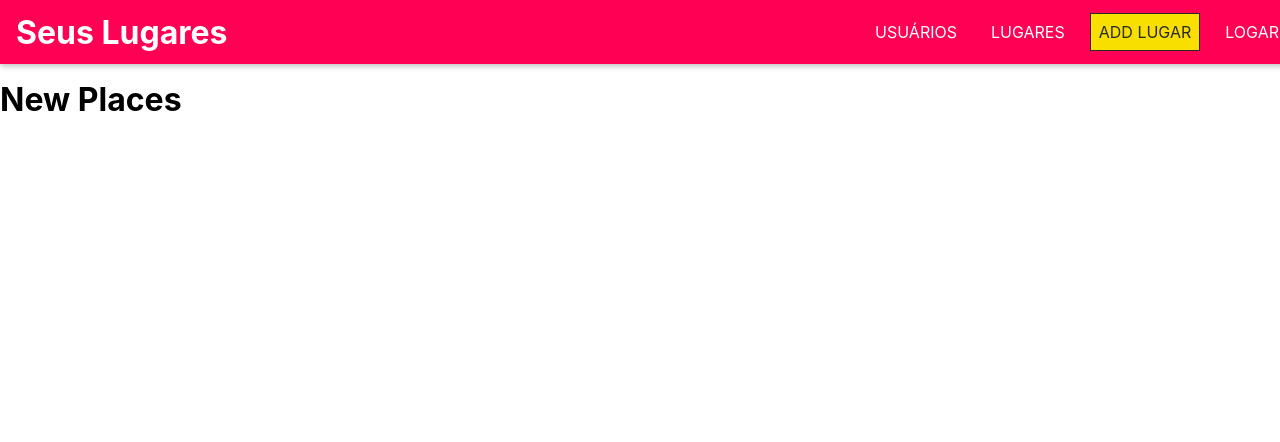
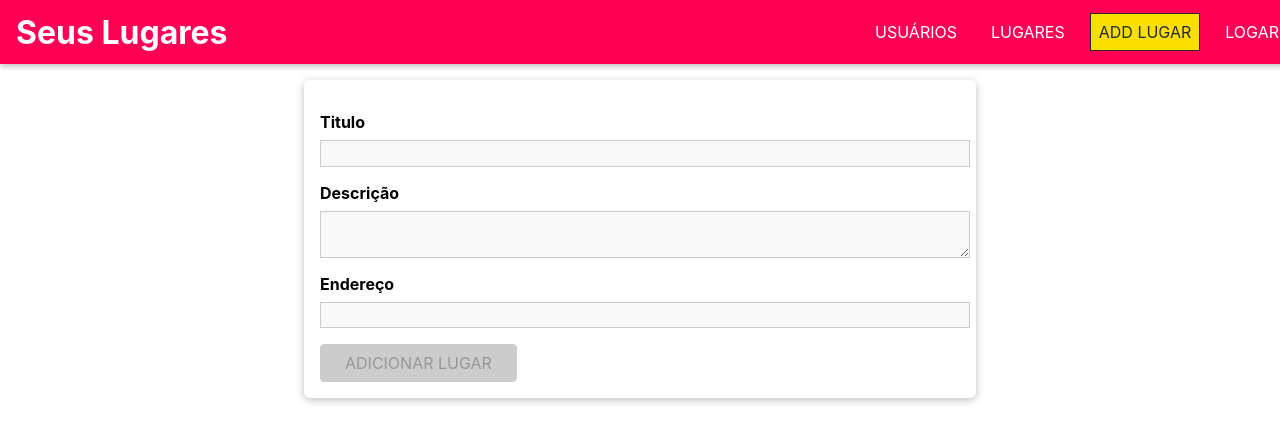
Before and after one commit to diegodls/mern, a React (Create React App) app in the folder frontend_mern/: page /places/new in a window 1280 px wide. Shown: the top 442 px of the page. Built offline with nearby package versions, Linux system fonts and the light colour scheme.

Commit message:
Add formulários ao NewPlaces e validadores

```diff
--- /dev/null
+++ b/frontend_mern/src/places/pages/NewPlaces.css
@@ -0,0 +1,10 @@
+.place-form {
+    list-style: none;
+    margin: 0 auto;
+    padding: 1rem;
+    width: 90%;
+    max-width: 40rem;
+    box-shadow: 0 2px 8px rgba(0, 0, 0, 0.26);
+    border-radius: 6px;
+    background: white;
+  }
--- a/frontend_mern/src/places/pages/NewPlaces.js
+++ b/frontend_mern/src/places/pages/NewPlaces.js
@@ -1,10 +1,98 @@
-import React from "react";
+import React, { useCallback, useReducer } from "react";
+import "./NewPlaces.css";
+
+import Input from "../../shared/components/FormElements/Input";
+import Button from "../../shared/components/FormElements/Button";
+import {
+  VALIDATOR_MINLENGTH,
+  VALIDATOR_REQUIRE,
+} from "../../shared/util/validators";
+
+const formReducer = (state, action) => {
+  switch (action.type) {
+    case "INPUT_CHANGE":
+      let formIsValid = true;
+      for (const inputId in state.inputs) {
+        if (inputId === action.inputId) {
+          formIsValid = formIsValid && action.isValid;
+        } else {
+          formIsValid = formIsValid && state.inputs[inputId].isValid;
+        }
+      }
+      return {
+        ...state,
+        inputs: {
+          ...state.inputs,
+          [action.inputId]: { value: action.value, isValid: action.isValid },
+        },
+        isValid: formIsValid,
+      };
+    default:
+      return state;
+  }
+};
 
 const NewPlaces = () => {
+  const [formState, dispatch] = useReducer(formReducer, {
+    inputs: {
+      title: {
+        value: "",
+        isValid: false,
+      },
+      description: {
+        value: "",
+        isValid: false,
+      },
+    },
+    isValid: false,
+  });
+
+  const inputHandler = useCallback((id, value, isValid) => {
+    dispatch({
+      type: "INPUT_CHANGE",
+      value: value,
+      isValid: isValid,
+      inputId: id,
+    });
+  }, []);
+
+  const placeSubmitHandler = (event) => {
+    event.preventDefault();
+    console.log(formState.inputs);
+    //enviar para o servidor
+  };
+
   return (
-    <div>
-      <h1>New Places</h1>
-    </div>
+    <form className='place-form' onSubmit={placeSubmitHandler}>
+      <Input
+        id='title'
+        element='input'
+        type='text'
+        label='Titulo'
+        validators={[VALIDATOR_REQUIRE()]}
+        errorText='Digite um titulo valido.'
+        onInput={inputHandler}
+      />
+      <Input
+        id='description'
+        element='textarea'
+        label='Descrição'
+        validators={[VALIDATOR_REQUIRE(), VALIDATOR_MINLENGTH(5)]}
+        errorText='Digite uma descrição valida (minimo 5 caracteres).'
+        onInput={inputHandler}
+      />
+      <Input
+        id='address'
+        element='input'
+        label='Endereço'
+        validators={[VALIDATOR_REQUIRE()]}
+        errorText='Digite um endereço valida.'
+        onInput={inputHandler}
+      />
+      <Button type='submit' disabled={!formState.isValid}>
+        ADICIONAR LUGAR
+      </Button>
+    </form>
   );
 };
 export default NewPlaces;
--- /dev/null
+++ b/frontend_mern/src/shared/components/FormElements/Input.css
@@ -0,0 +1,41 @@
+.form-control {
+    margin: 1rem 0;
+  }
+
+  .form-control label,
+  .form-control input,
+  .form-control textarea {
+    display: block;
+  }
+
+  .form-control label {
+    font-weight: bold;
+    margin-bottom: 0.5rem;
+  }
+
+  .form-control input,
+  .form-control textarea {
+    width: 100%;
+    font: inherit;
+    border: 1px solid #ccc;
+    background: #f8f8f8;
+    padding: 0.15rem 0.25rem;
+  }
+
+  .form-control input:focus,
+  .form-control textarea:focus {
+    outline: none;
+    background: #ebebeb;
+    border-color: #510077;
+  }
+
+  .form-control--invalid label,
+  .form-control--invalid p {
+    color: red;
+  }
+
+  .form-control--invalid input,
+  .form-control--invalid textarea {
+    border-color: red;
+    background: #ffd1d1;
+  }
--- /dev/null
+++ b/frontend_mern/src/shared/components/FormElements/Input.js
@@ -0,0 +1,87 @@
+import React, { useReducer, useEffect } from "react";
+
+import "./Input.css";
+
+import { validate } from "../../util/validators";
+
+const inputReducer = (state, action) => {
+  switch (action.type) {
+    case "CHANGE":
+      return {
+        ...state,
+        value: action.val,
+        isValid: validate(action.val, action.validators),
+      };
+    case "TOUCH": {
+      return {
+        ...state,
+        isTouched: true,
+      };
+    }
+    default:
+      return state;
+  }
+};
+
+const Input = (props) => {
+  const [inputState, dispatch] = useReducer(inputReducer, {
+    value: "",
+    isValid: false,
+    isTouched: false,
+  });
+
+  const { id, onInput } = props;
+  const { value, isValid } = inputState;
+
+  useEffect(() => {
+    onInput(id, value, isValid);
+  }, [id, isValid, onInput, value]);
+
+  const changeHandler = (event) => {
+    dispatch({
+      type: "CHANGE",
+      val: event.target.value,
+      validators: props.validators,
+    });
+  };
+
+  const touchHandler = () => {
+    dispatch({
+      type: "TOUCH",
+    });
+  };
+
+  const element =
+    props.element === "input" ? (
+      <input
+        id={props.id}
+        type={props.type}
+        placeholder={props.placeholder}
+        onChange={changeHandler}
+        onBlur={touchHandler}
+        value={inputState.value}
+      />
+    ) : (
+      <textarea
+        id={props.id}
+        row={props.rows || 3}
+        onChange={changeHandler}
+        onBlur={touchHandler}
+        value={inputState.value}
+      />
+    );
+
+  return (
+    <div
+      className={`form-control ${
+        !inputState.isValid && inputState.isTouched && "form-control--invalid"
+      }`}
+    >
+      <label htmlFor={props.id}>{props.label}</label>
+      {element}
+      {!inputState.isValid && inputState.isTouched && <p>{props.errorText}</p>}
+    </div>
+  );
+};
+
+export default Input;
--- /dev/null
+++ b/frontend_mern/src/shared/util/validators.js
@@ -0,0 +1,46 @@
+const VALIDATOR_TYPE_REQUIRE = 'REQUIRE';
+const VALIDATOR_TYPE_MINLENGTH = 'MINLENGTH';
+const VALIDATOR_TYPE_MAXLENGTH = 'MAXLENGTH';
+const VALIDATOR_TYPE_MIN = 'MIN';
+const VALIDATOR_TYPE_MAX = 'MAX';
+const VALIDATOR_TYPE_EMAIL = 'EMAIL';
+const VALIDATOR_TYPE_FILE = 'FILE';
+
+export const VALIDATOR_REQUIRE = () => ({ type: VALIDATOR_TYPE_REQUIRE });
+export const VALIDATOR_FILE = () => ({ type: VALIDATOR_TYPE_FILE });
+export const VALIDATOR_MINLENGTH = val => ({
+  type: VALIDATOR_TYPE_MINLENGTH,
+  val: val
+});
+export const VALIDATOR_MAXLENGTH = val => ({
+  type: VALIDATOR_TYPE_MAXLENGTH,
+  val: val
+});
+export const VALIDATOR_MIN = val => ({ type: VALIDATOR_TYPE_MIN, val: val });
+export const VALIDATOR_MAX = val => ({ type: VALIDATOR_TYPE_MAX, val: val });
+export const VALIDATOR_EMAIL = () => ({ type: VALIDATOR_TYPE_EMAIL });
+
+export const validate = (value, validators) => {
+  let isValid = true;
+  for (const validator of validators) {
+    if (validator.type === VALIDATOR_TYPE_REQUIRE) {
+      isValid = isValid && value.trim().length > 0;
+    }
+    if (validator.type === VALIDATOR_TYPE_MINLENGTH) {
+      isValid = isValid && value.trim().length >= validator.val;
+    }
+    if (validator.type === VALIDATOR_TYPE_MAXLENGTH) {
+      isValid = isValid && value.trim().length <= validator.val;
+    }
+    if (validator.type === VALIDATOR_TYPE_MIN) {
+      isValid = isValid && +value >= validator.val;
+    }
+    if (validator.type === VALIDATOR_TYPE_MAX) {
+      isValid = isValid && +value <= validator.val;
+    }
+    if (validator.type === VALIDATOR_TYPE_EMAIL) {
+      isValid = isValid && /^\S+@\S+\.\S+$/.test(value);
+    }
+  }
+  return isValid;
+};
```
